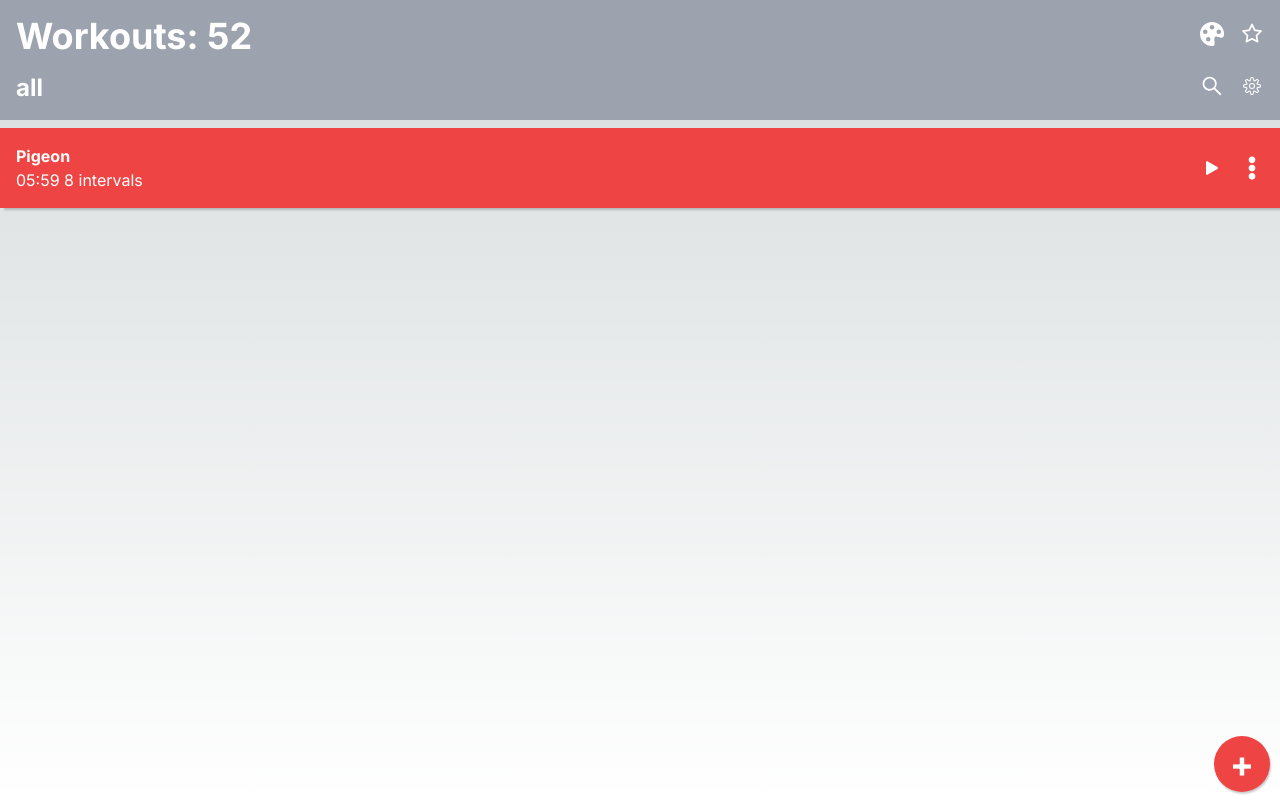
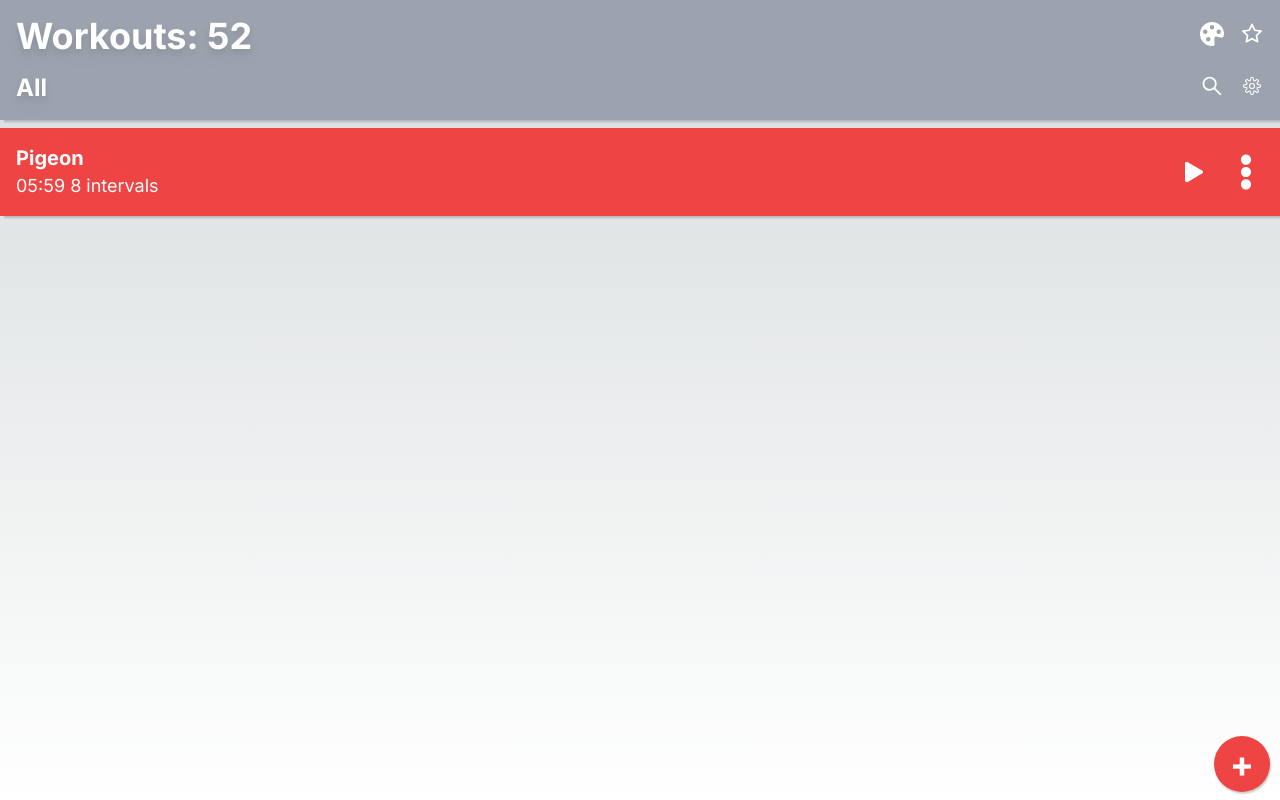
Before and after one commit to Lewisjohnward/tabata-timer, a Next.js app: page / in a window 1280 px wide. Built offline with nearby package versions, Linux system fonts and the light colour scheme.

Commit message:
changed text and shadow

```diff
--- a/src/app/components/home.tsx
+++ b/src/app/components/home.tsx
@@ -26,14 +26,14 @@ const Workout = () => {
     return (
         <div className="flex space-between p-4 bg-red-500 text-white shadow-[4px_2px_2px_0px_rgba(0,0,0,0.2)]">
             <div>
-                <p className="font-bold">
+                <h3 className="font-bold text-xl">
                     {name}
-                </p>
-                <p>
+                </h3>
+                <p className="text-lg">
                     {time} {intervals} intervals
                 </p>
             </div>
-            <div className="flex-grow flex justify-end gap-4 text-2xl">
+            <div className="flex-grow flex justify-end gap-4 text-2xl [&>button]:text-4xl">
                 <button>
                     <BsFillPlayFill />
                 </button>
@@ -55,13 +55,15 @@ const IconArr = [
 
 const Header = () => {
     return (
-        <div className="flex justify-between gap-4 bg-gray-400 p-4 text-white font-bold">
+        <div
+            className="flex justify-between gap-4 bg-gray-400 p-4 text-white font-bold shadow-[4px_2px_2px_0px_rgba(0,0,0,0.2)]"
+        >
             <div className="space-y-4">
-                <h1 className="text-4xl">
+                <h1 className="text-4xl drop-shadow-lg">
                     Workouts: 52
                 </h1>
-                <h2 className='text-2xl'>
-                    all
+                <h2 className='text-2xl drop-shadow-lg'>
+                    All
                 </h2>
             </div>
             <div className="grid grid-cols-2 gap-4 text-2xl">
```
